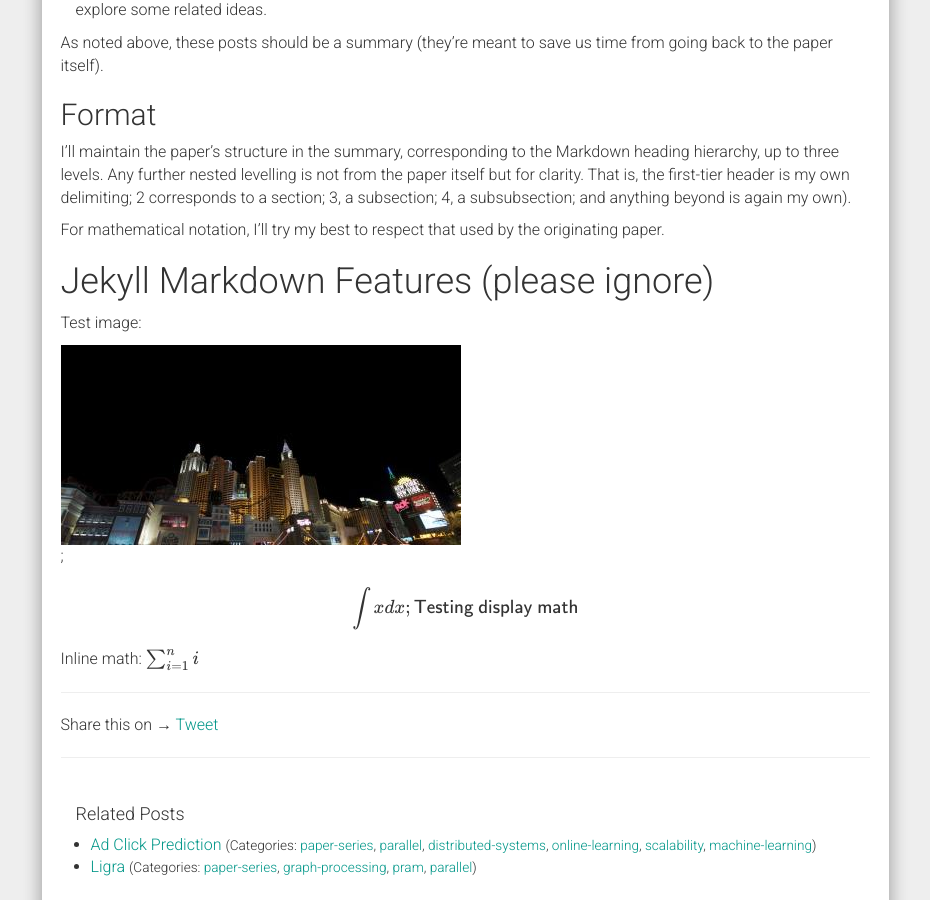
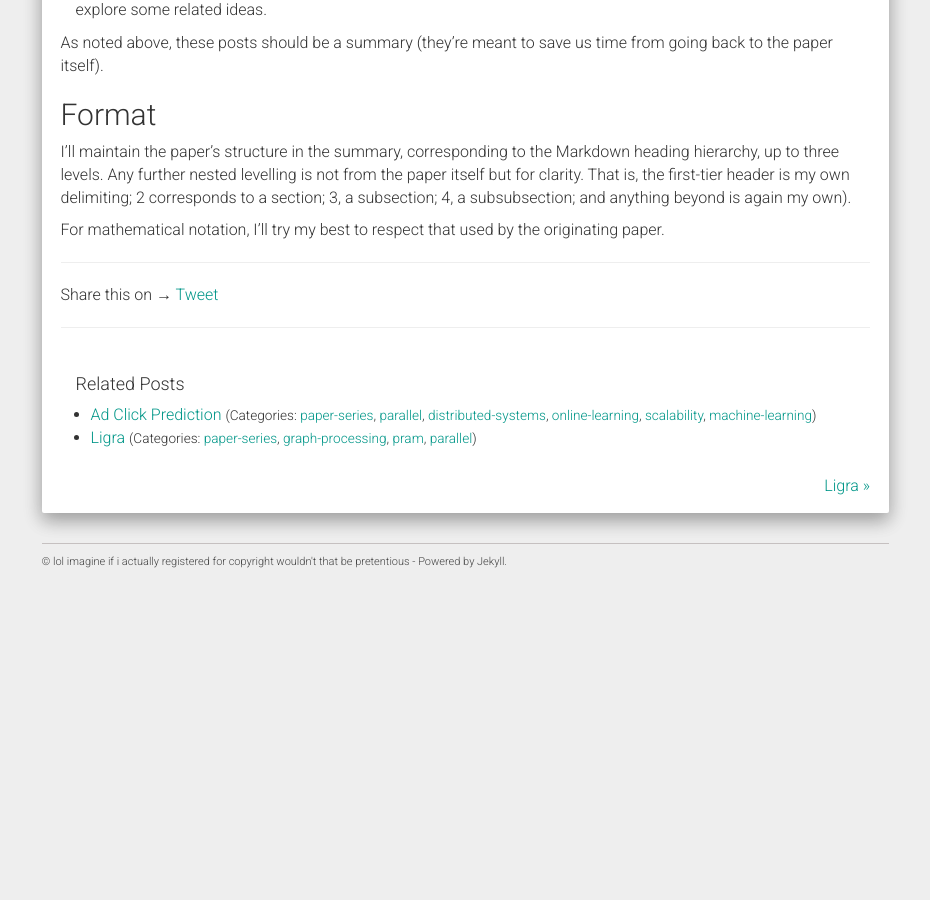
Before and after one commit to vlad17/vlad17.github.io, a Jekyll site: the page built from _posts/2016-07-09-introduction-to-the-paper-blog.md, in a window 1280 px wide and 900 px high, scrolled down 783 px. Shown: the whole window, without its empty margins (321-1251 px from the left). Built offline with Jekyll 4.4.1, drawn with Linux system fonts in a browser that asks for light colours; nearby versions of some CDN libraries; formulas are drawn with MathJax 3; comment, search, counter and statistics services are not loaded; after the commit the page ends 1380 px from its top, so only the background shows below that.

Commit message:
Removed feature-checking in paper-series blog post page

```diff
--- a/_posts/2016-07-09-introduction-to-the-paper-blog.md
+++ b/_posts/2016-07-09-introduction-to-the-paper-blog.md
@@ -33,15 +33,3 @@ As noted above, these posts should be a summary (they're meant to save us time f
 I'll maintain the paper's structure in the summary, corresponding to the Markdown heading hierarchy, up to three levels. Any further nested levelling is not from the paper itself but for clarity. That is, the first-tier header is my own delimiting; 2 corresponds to a section; 3, a subsection; 4, a subsubsection; and anything beyond is again my own).
 
 For mathematical notation, I'll try my best to respect that used by the originating paper.
-
-# Jekyll Markdown Features (please ignore)
-
-Test image:
-
-![test-image-alt-text](/assets/test-page-image-1.jpg);
-
-\\[
-\int x dx; \mathsf{Testing\ display\ math}
-\\]
-
-Inline math: \\(\sum_{i=1}^n i\\)
```
